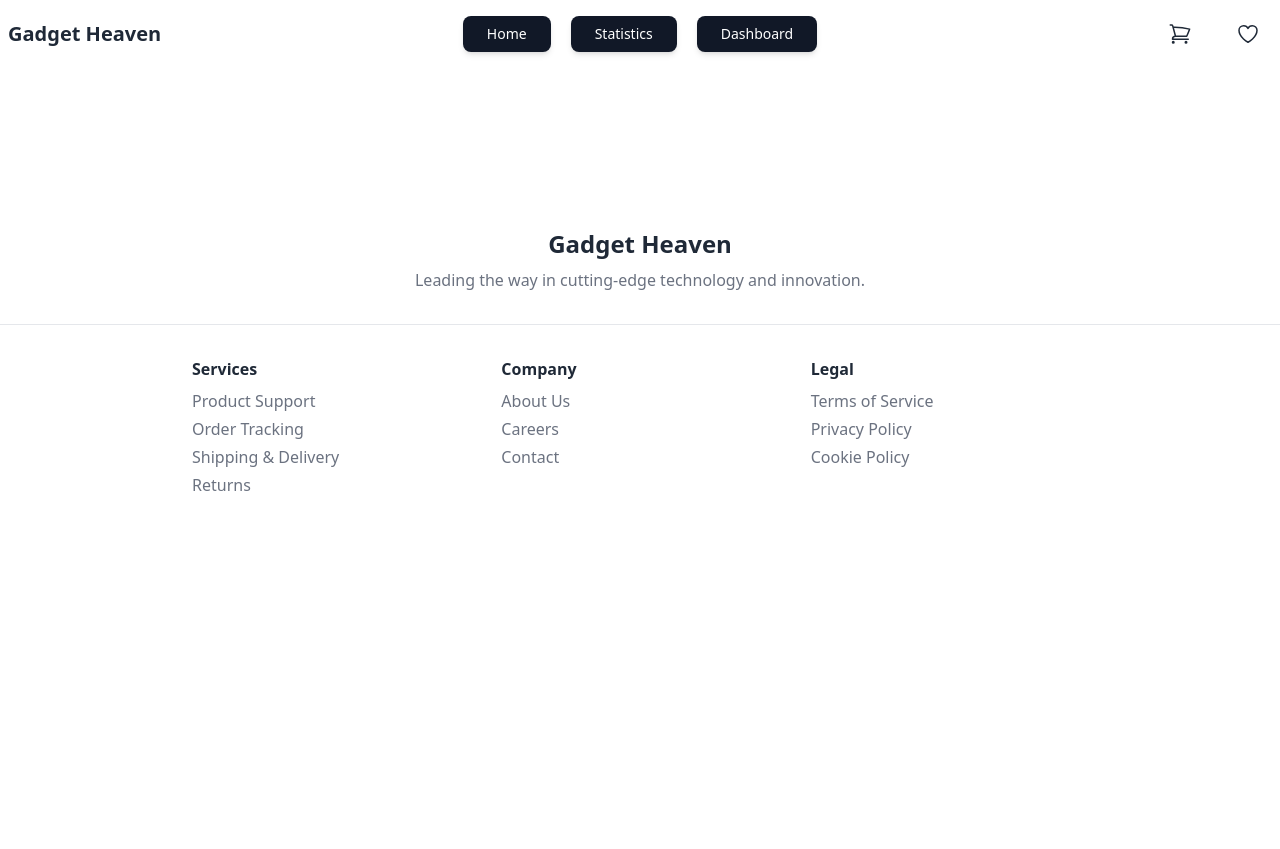
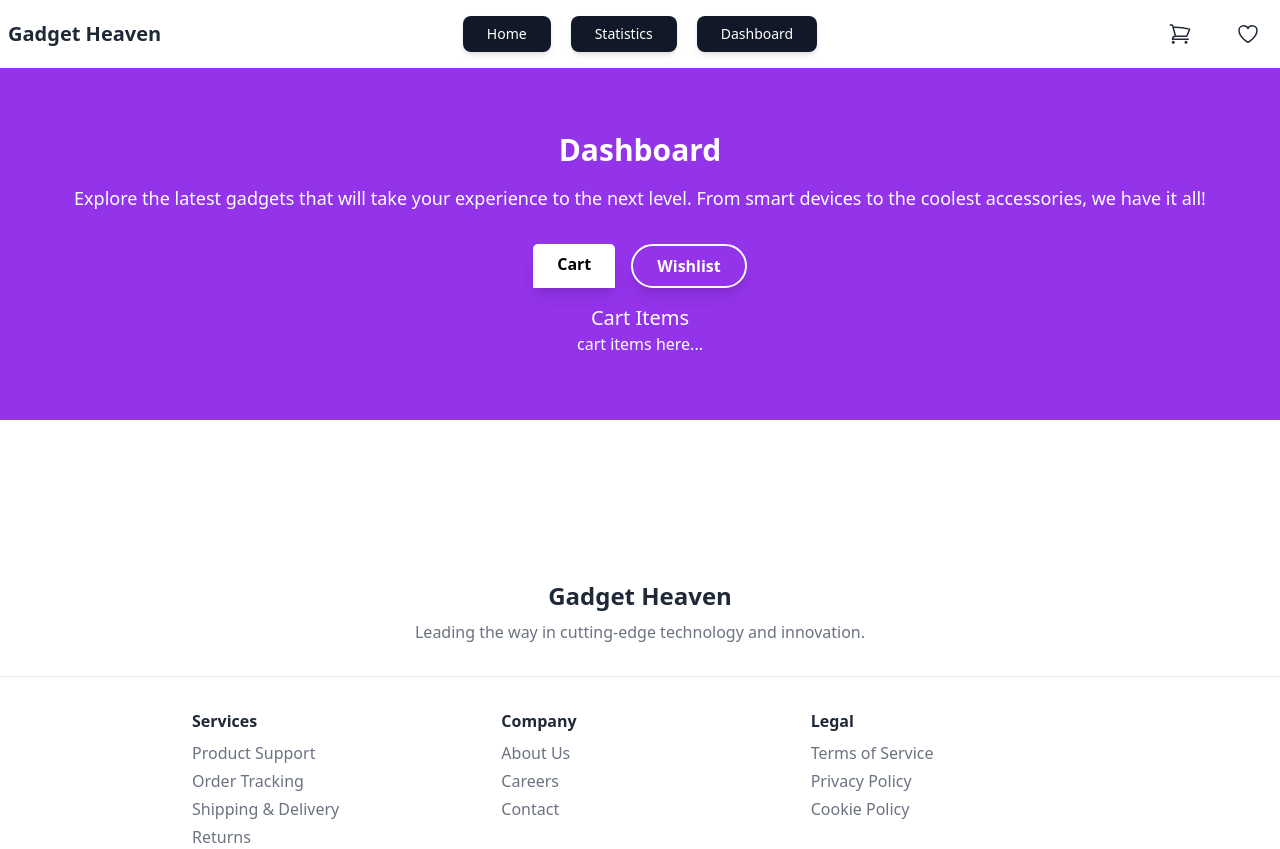
Before and after one commit to programming-hero-web-course-4/b10a8-gadget-heaven-Bytes-Farabi, a React (Vite) app: page /dashboard in a window 1280 px wide. Before the commit the page ends 800 px from the top, so only its background shows below. Built offline with nearby package versions, Linux system fonts and the light colour scheme.

Commit message:
dashboard design complete with tabs functionality

```diff
--- a/src/Components/DashBoard.jsx
+++ b/src/Components/DashBoard.jsx
@@ -1,11 +1,35 @@
 import React from 'react';
+import { Tab, Tabs, TabList, TabPanel } from 'react-tabs';
+import 'react-tabs/style/react-tabs.css';
 
 const DashBoard = () => {
-    return (
-        <div>
+  return (
+    <section className="bg-purple-600 text-white py-16 text-center">
+      <h2 className="text-3xl font-bold mb-4">Dashboard</h2>
+      <p className="text-lg mb-8">
+        Explore the latest gadgets that will take your experience to the next level. From smart devices to the coolest accessories, we have it all!
+      </p>
+      <Tabs>
+        <TabList className="flex justify-center space-x-4 mb-4">
+          <Tab className="px-6 py-2 font-semibold rounded-full cursor-pointer bg-white text-purple-600 shadow-lg focus:outline-none hover:bg-purple-100 transition duration-300">
+            Cart
+          </Tab>
+          <Tab className="px-6 py-2 font-semibold rounded-full cursor-pointer bg-transparent border-2 border-white text-white shadow-lg focus:outline-none hover:bg-purple-700 transition duration-300">
+            Wishlist
+          </Tab>
+        </TabList>
 
-        </div>
-    );
+        <TabPanel>
+          <h2 className="text-xl">Cart Items</h2>
+          <p>cart items here...</p>
+        </TabPanel>
+        <TabPanel>
+          <h2 className="text-xl">Wishlist Items</h2>
+          <p>wishlist items here...</p>
+        </TabPanel>
+      </Tabs>
+    </section>
+  );
 };
 
 export default DashBoard;
```
